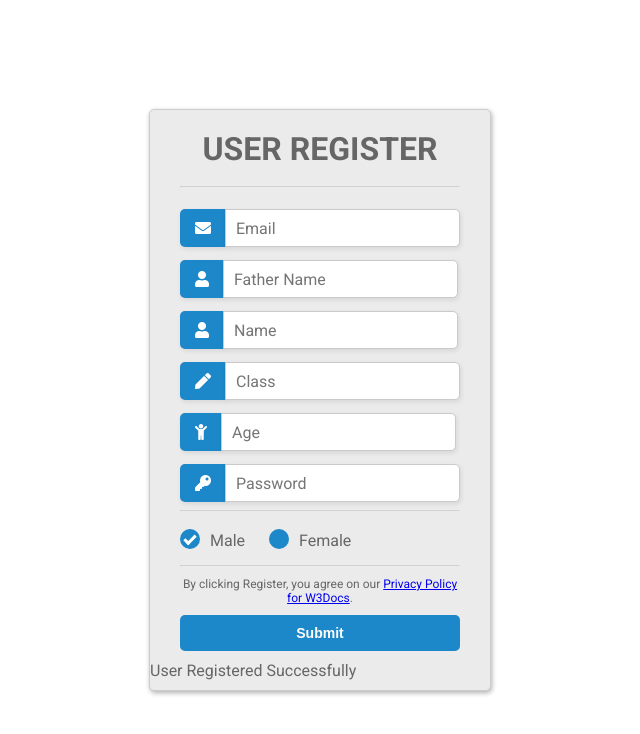
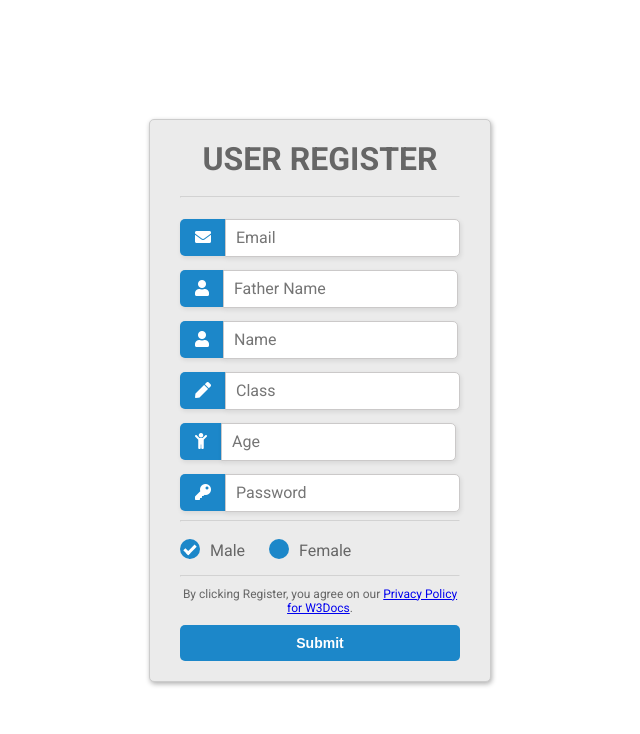
Before and after one commit to versha121/session_13, a Django app: page / in a window 1280 px wide. Shown: the top 734 px of the page, without its empty margins (320-960 px from the left). Run offline with Django 4.2, Linux system fonts and the light colour scheme; some libraries are stand-ins or nearby versions.

Commit message:
All files

```diff
--- a/blogapp/views.py
+++ b/blogapp/views.py
@@ -29,36 +29,38 @@ def UserRegister(request):
         user = User()
         user.first_name= name
         user.username = email
-        user.email = email
+        # user.email = email
         user.set_password(password)
         print(user)
-        if User.objects.filter(username = user.username).first():
-            messages.error(request, "This username is already taken")
-            return redirect('/home/')
-        else:
-            user.save()
+        # if User.objects.filter(username = user.username).first():
+        #     messages.error(request, "This username is already taken")
+        #     return redirect('/home/')
+        # else:
+        user.save()
 
 
 
-        direct_to_home = 1
-        if direct_to_home == 1:
-            return redirect("/home/")
-
-
-
-
-
-    return render (request,'UserRegister.html',{"msg":"User Registered Successfully"})
+        # direct_to_home = 1
+        # if direct_to_home == 1:
+        #     return redirect("/home/")
+        return render (request,'UserRegister.html',{"msg":"User Registered Successfully"})
+    return render (request,'UserRegister.html')
 
 
 def UserLogin(request):
+    print("In User Login ")
     if request.method=="POST":
-        username=request.POST.get("email","")
+        print("In If line 53")
+        username1=request.POST.get("Username","")
         password =request.POST.get("password","")
 
-        User = authenticate(username=username,password=password)
-        if (User!=None):
-            login(request,User)
+        print("username",username1)
+        print("password",password)
+
+        user = authenticate(username=username1,password=password)
+        print("user line 61")
+        if user is not None:
+            login(request,user)
             return redirect("/home/")
         else:
             return render(request,"UserLogin.html",{"msg": "credentials not valid"})
@@ -70,6 +72,8 @@ def home(request):
     if request.method=="POST":
         title=request.POST.get("title","")
         content=request.POST.get("content","")
+        print("request",request)
+        print(dict(request.FILES))
 
         obj=Home()
         obj.title=title
@@ -111,7 +115,7 @@ def editdata(request,id):
 
 
 
-@login_required(login_url='/Userlogin/')
+@login_required
 def deletedata(request,id):
     obj=Home.objects.get(id=id)
     obj.delete()
--- a/template/UserRegister.html
+++ b/template/UserRegister.html
@@ -3,7 +3,7 @@
 <head>
     <meta charset="UTF-8">
     <meta name="viewport" content="width=device-width, initial-scale=1.0">
-    <title>home</title>
+    <title>User Register</title>
 </head>
 <style>
     html, body {
@@ -142,18 +142,18 @@
   <body>
     <div class="main-block">
       <h1><b>USER REGISTER</b></h1>
-      <form action="/" method="post" enctype="multipart/form-data">
+      <form action="" method="post" enctype="multipart/form-data">
         {% csrf_token %}
         <hr>
         <label id="icon" for="email"><i class="fas fa-envelope"></i></label>
         <input type="text" name="email" id="email" placeholder="Email" required/>
-        <label id="icon" for="name"><i class="fas fa-user"></i></label>
+        <label id="icon" for="fname"><i class="fas fa-user"></i></label>
         <input type="text" name="fname" id="fname" placeholder="Father Name" required/>
         <label id="icon" for="name"><i class="fas fa-user"></i></label>
         <input type="text" name="name" id="name" placeholder="Name" required/>
-        <label id="icon" for="name"><i class="fas fa-pen"></i></label>
+        <label id="icon" for="class"><i class="fas fa-pen"></i></label>
         <input type="text" name="class" id="class" placeholder="Class" required/>
-        <label id="icon" for="name"><i class="fas fa-child"></i></label>
+        <label id="icon" for="age"><i class="fas fa-child"></i></label>
         <input type="text" name="age" id="age" placeholder="Age" required/>
         <label id="icon" for="password"><i class="fas fa-key" id="toggelepassword"></i></label>
         <input type="text" name="password" id="password " placeholder="Password" required/>
--- a/template/home.html
+++ b/template/home.html
@@ -85,6 +85,9 @@
       <br><br>
       <textarea name ="content"  placeholder = "Enter Your Content" class="box2"></textarea>
       <br><br>
+      Image:<input type="file" name="file">
+
+      <br><br>
       <button type="submit" href="/">Submit</button>
 
 
```
Also changed, not shown: blogapp/models.py (+4 -7 lines), template/UserLogin.html (+5 -5 lines), blogapp/migrations/0002_userregister.py (added), db.sqlite3.
